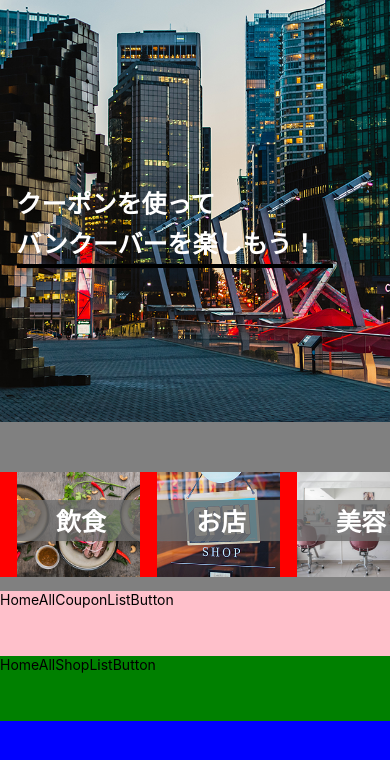
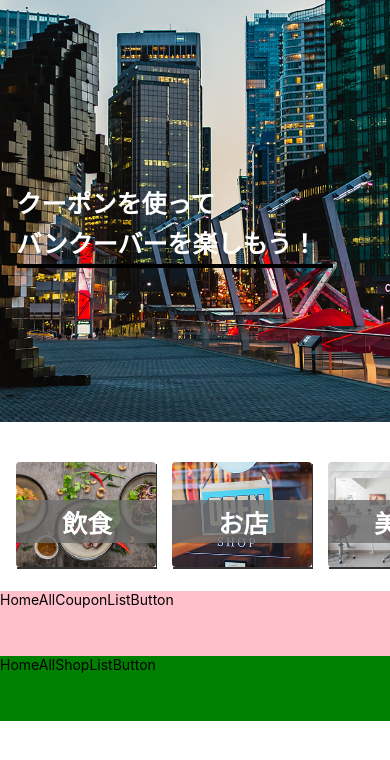
Before and after one commit to ryonz/vancouponApp, a React Native app: screen / in a window 390 px wide. Shown: the top 760 px of the page. Built offline with nearby package versions, Linux system fonts and the light colour scheme.

Commit message:
made shadow and style to HomeShopList

```diff
--- a/App.js
+++ b/App.js
@@ -15,6 +15,6 @@ export default class App extends React.Component {
 const styles = StyleSheet.create({
   container: {
     flex: 1,
-    backgroundColor: 'yellow',
+    //backgroundColor: 'yellow',
   },
 });
--- a/src/Elements/Home/HomeShopList.js
+++ b/src/Elements/Home/HomeShopList.js
@@ -3,7 +3,7 @@ import {
   StyleSheet,
   View,
   Text,
-  TouchableHighlight,
+  TouchableOpacity,
   ScrollView,
   Image,
 } from 'react-native';
@@ -20,17 +20,20 @@ const shopLists = [
   { genre: 'お店', image: listImageSorce.shop },
   { genre: '美容', image: listImageSorce.beauty },
   { genre: '観光', image: listImageSorce.sightseeing },
-  // { genre: 'エンタメ', image: '' },
-  // { genre: '病院', image: '' },
-  // { genre: 'その他', image: '' },
+  { genre: 'エンタメ', image: listImageSorce.beauty },
+  { genre: '病院', image: listImageSorce.beauty },
+  { genre: 'その他', image: listImageSorce.beauty },
 ];
 
 class HomeShopList extends React.Component {
   renderShopList() {
     return shopLists.map((value, index) => {
       return (
+        <TouchableOpacity
+          key={index}
+          // onPress={onPress}
+        >
           <View
-          key={index}
             style={styles.shopListBox}
           >
             <Image
@@ -43,6 +46,7 @@ class HomeShopList extends React.Component {
               </Text>
             </View>
           </View>
+        </TouchableOpacity>
       );
     });
   }
@@ -63,25 +67,29 @@ class HomeShopList extends React.Component {
 const styles = StyleSheet.create({
   container: {
     flex: 0.2,
-    backgroundColor: 'gray',
   },
   shopListBox: {
     width: 140,
     height: 105,
-    backgroundColor: 'red',
-    marginTop: '9%',
+    marginTop: 40,
+    marginLeft: 16,
+    shadowOffset: {
+      width: 1,
+      height: 2,
+    },
+    shadowOpacity: 0.8,
   },
   shopListImage: {
     width: 140,
     height: 105,
-    marginLeft: '12%',
+    borderRadius: 4,
   },
   shopListTextBox: {
     position: 'absolute',
-    top: '26%',
-    left: '12%',
+    top: '36%',
+    left: '0%',
     width: 140,
-    paddingTop: '2%',
+    paddingTop: '3%',
     paddingBottom: '2%',
     backgroundColor: 'rgba(111,111,111,0.8)',
 
@@ -90,7 +98,7 @@ const styles = StyleSheet.create({
     fontSize: 25,
     fontWeight: '900',
     color: '#fff',
-    paddingLeft: '28%',
+    paddingLeft: '33%',
   },
 });
 
--- a/src/Screens/Home.js
+++ b/src/Screens/Home.js
@@ -21,7 +21,7 @@ class Home extends React.Component {
 const styles = StyleSheet.create({
   container: {
     flex: 1,
-    backgroundColor: 'blue',
+   // backgroundColor: 'blue',
   },
 });
 
```
Lines whose indentation alone changed are shown as unchanged.
